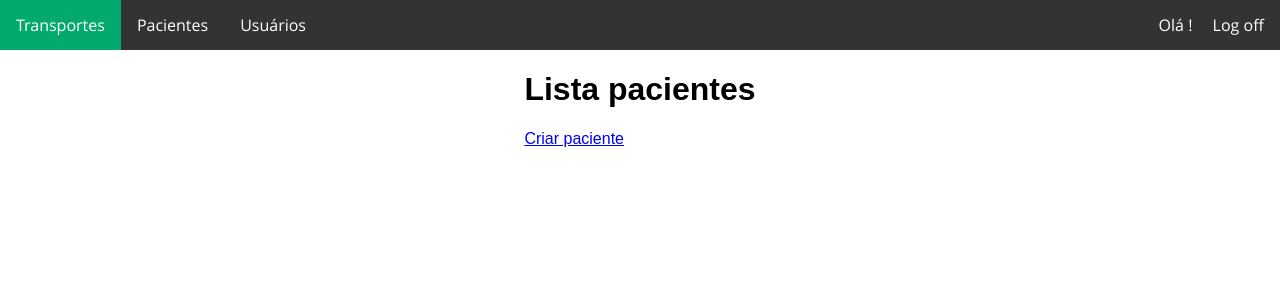
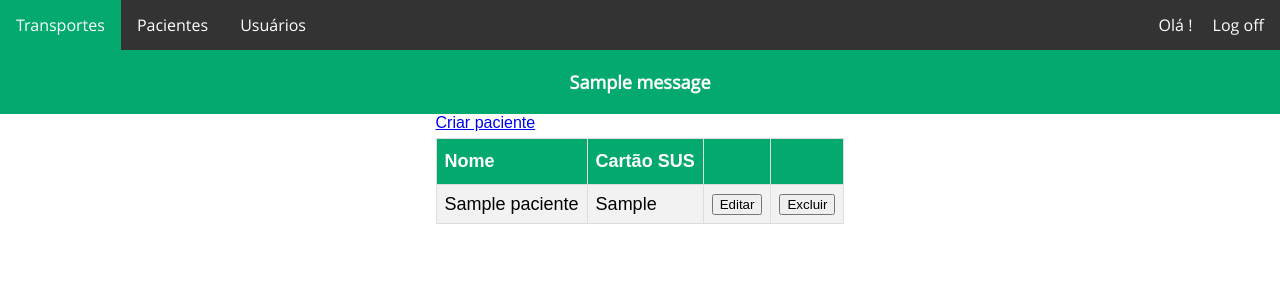
Before and after one commit to LyneCrist/Projeto-de-Integracao-Agendamento, a Django app: page /pacientes/ in a window 1280 px wide. Shown: the top 300 px of the page. Run offline with Django 5.2, Linux system fonts and the light colour scheme; tables that the repository leaves empty hold one stand-in row (values such as "Sample post"); one stand-in notice (Sample message) is shown; parts of the project's set-up code (start-up, migrations or seed data) failed here and were passed over.

Commit message:
Polimento aplicado para cadastro paciente

```diff
--- a/pacientes/models.py
+++ b/pacientes/models.py
@@ -25,9 +25,9 @@ class Paciente(models.Model):
 
     numero = models.CharField(max_length=7)
 
-    complemento = models.CharField(max_length=60)
+    complemento = models.CharField(max_length=60, null=True)
 
-    ponto_referencia = models.CharField(max_length=60)
+    ponto_referencia = models.CharField(max_length=60, null=True)
 
     status = models.IntegerField(default=Status.ATIVO)
 
@@ -40,3 +40,4 @@ class Paciente(models.Model):
 
     class Meta:
         db_table = "pacientes"
+        ordering = ["-data_criacao"]
--- a/pacientes/templates/lista_pacientes.html
+++ b/pacientes/templates/lista_pacientes.html
@@ -1,10 +1,33 @@
 {% extends "base.html" %}
 {% block title %}
-Lista Pacientes
+    Lista Pacientes
 {% endblock title %}
 {% block content %}
-<form action="" method="get">
-    <h1>Lista pacientes</h1>
-    <a href="{% url 'cadastra_paciente' %}">Criar paciente</a>
-</form>
+    <form action="" method="get">
+        <a href="{% url 'cadastra_paciente' %}">Criar paciente</a>
+        <div class="row">
+            <div class="col-5">
+                <table class="data-list-atlas">
+                    <tr>
+                        <th>Nome</th>
+                        <th>Cartão SUS</th>
+                        <th></th>
+                        <th></th>
+                    </tr>
+                    {% for paciente in pacientes %}
+                        <tr>
+                            <td>{{ paciente.nome }}</td>
+                            <td>{{ paciente.cartao_sus }}</td>
+                            <td>
+                                <input type="button" value="Editar">
+                            </td>
+                            <td>
+                                <input type="button" value="Excluir">
+                            </td>
+                        </tr>
+                    {% endfor %}
+                </table>
+            </div>
+        </div>
+    </form>
 {% endblock content %}
--- a/pacientes/views.py
+++ b/pacientes/views.py
@@ -3,74 +3,57 @@ from django.contrib.auth.decorators import login_required
 from django.http import HttpResponseRedirect
 from .models import Paciente
 from .forms import PacienteForm
+from django.contrib import messages
 
 
 def listar(request):
-    print("listando pacientes")
-    return render(request, "lista_pacientes.html")
+
+    context = {}
+
+    # context["pacientes"] = Paciente.objects.all()[:15].order_by(
+    #     "data_criacao, data_alteracao"
+    # )
+
+    context["pacientes"] = Paciente.objects.all()[:15]
+
+    return render(request, "lista_pacientes.html", context)
 
 
 def cadastrar(request):
 
-    # form = PacienteForm()
+    context = {}
 
-    # paciente = Paciente.objects.all()
-
-    # context = {"paciente": paciente, "title": "Cadastro de Paciente", "form": form}
-
-    # return render(request, "formulario_paciente", context)
-
-    context = {}
-    context["form"] = PacienteForm()
     context["title"] = "Cadastro de Paciente"
 
     if request.method == "POST":
-
-        print(request.POST)
-
-        print(">>>>>>>>>>>>>>>>>>>>>>>>>>>>>>>>>>>")
 
         context["form"] = PacienteForm(request.POST)
 
         if context["form"].is_valid():
             try:
 
-                print(context["form"].cleaned_data)
-                # context["form"].save()
+                # print(context["form"].cleaned_data)
+
+                context["form"].save()
+
+                messages.success(request, "Paciente cadastrado com sucesso")
 
                 return redirect("cadastra_paciente")
+
             except:
 
-                return render(request, "formulario_paciente", context)
+                messages.error(
+                    request, "Ocorreu um erro durante o registo, tente novamente"
+                )
 
-        print("---------------")
-        print(context["form"].errors.as_data())
+                return render(request, "formulario_paciente.html", context)
 
         context["erros"] = context["form"].errors.as_data()
 
-        print(context)
-
-        # print("context['erros']:", context["erros"])
+    else:
+        context["form"] = PacienteForm()
 
     return render(request, "formulario_paciente.html", context)
-
-    # if request.method == "POST":
-
-    #     # "nome"
-    #     # "sobreNome"
-    #     # "email"
-    #     # "telefone"
-    #     # "senha"
-    #     # "confirmaSenha"
-    #     # "genero"
-
-    #     form = PacienteForm(request.POST)
-
-    #     if form.is_valid():
-
-    #         return HttpResponseRedirect("/thanks/")
-
-    # form = PacienteForm()
 
 
 def atualizar(request, pk: int):
--- a/templates/base.html
+++ b/templates/base.html
@@ -41,6 +41,13 @@
             </li>
         </ul>
     </form>
+
+    {% for message in messages %}
+    <div class="row-alert {{ message.tags }}">
+        <strong>{{ message }}</strong>
+    </div>
+    {% endfor %}
+
     {% comment %} <img src="{% static 'img/image.png' %}" alt=""> {% endcomment %}
     <div class="container">
         {% block content %}
@@ -49,5 +56,3 @@
 </body>
 
 </html>
-{% block script_client %}
-{% endblock script_client %}
--- a/templates/static/css/list.css
+++ b/templates/static/css/list.css
@@ -0,0 +1,27 @@
+.data-list-atlas {
+    border-collapse: collapse;
+    width: 100%;
+    font-size: 18px;
+}
+
+.data-list-atlas td,
+.data-list-atlas th {
+    border: 1px solid #ddd;
+    padding: 8px;
+}
+
+.data-list-atlas tr:nth-child(even) {
+    background-color: #f2f2f2;
+}
+
+.data-list-atlas tr:hover {
+    background-color: #ddd;
+}
+
+.data-list-atlas th {
+    padding-top: 12px;
+    padding-bottom: 12px;
+    text-align: left;
+    background-color: #04AA6D;
+    color: white;
+}
--- a/templates/static/css/main.css
+++ b/templates/static/css/main.css
@@ -76,3 +76,136 @@ body {
     font-family: arial;
     font-size: 16px;
 }
+
+.row {
+    position: relative;
+    /* border: 1px red solid; */
+    margin: 6px 0 16px 0;
+}
+
+.col-1 {
+    width: 20%;
+    /* border: 1px black solid; */
+    margin: 1px 0 10px 0;
+}
+
+.col-2 {
+    /* border: 1px black solid; */
+    margin: 1px 0 10px 0;
+}
+
+.col-3 {
+    width: 60%;
+    /* border: 1px black solid; */
+    margin: 1px 0 10px 0;
+}
+
+.col-4 {
+    width: 80%;
+    /* border: 1px black solid; */
+    margin: 1px 0 10px 0;
+}
+
+.col-5 {
+    width: 100%;
+    /* border: 1px black solid; */
+    margin: 1px 0 10px 0;
+}
+
+.row-alert {
+    position: relative;
+    padding: 20px 0 20px 0;
+    text-align: center;
+    font-size: 18px;
+}
+
+.row-alert.success {
+    background: #04AA6D;
+    color: white;
+}
+
+.row-alert.error {
+    background: #f44336;
+    color: white;
+}
+
+@media screen and (min-width : 320px) {
+    .form_row {
+        width: 80%;
+    }
+
+    .col-1 {
+        width: 60%;
+    }
+
+    .col-2 {
+        width: 100%;
+    }
+
+}
+
+@media screen and (min-width : 414px) {
+
+    .container {
+        width: min-width !important;
+    }
+
+    .form_row {
+        width: 70%;
+    }
+
+    .col-1 {
+        width: 40%;
+    }
+
+    .col-2 {
+        width: 100%;
+    }
+
+}
+
+
+@media screen and (min-width : 1000px) {
+    .form_row {
+        width: 65%;
+    }
+
+    .col-1 {
+        width: 20%;
+    }
+
+    .col-2 {
+        width: 40%;
+    }
+
+}
+
+@media screen and (min-width : 1024px) {
+    .form_row {
+        width: 50%;
+    }
+
+    .col-1 {
+        width: 20%;
+    }
+
+    .col-2 {
+        width: 40%;
+    }
+
+}
+
+@media screen and (min-width : 1520px) {
+    .form_row {
+        width: 40%;
+    }
+
+    .col-1 {
+        width: 20%;
+    }
+
+    .col-2 {
+        width: 40%;
+    }
+
+}
```
Also changed, not shown: modelo.html (deleted, +0 -146 lines), pacientes/forms.py (+23 -10 lines), pacientes/templates/formulario_paciente.html (+4 -7 lines), pacientes/templatetags/poll_extras.py (+8 -14 lines), templates/static/css/patient-form.css (+0 -116 lines), pacientes/migrations/0019_alter_paciente_agendamento_fixo_and_more.py (added), pacientes/migrations/0020_alter_paciente_options.py (added).
